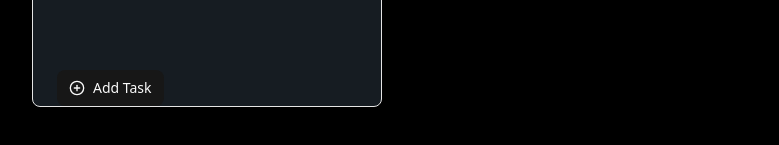
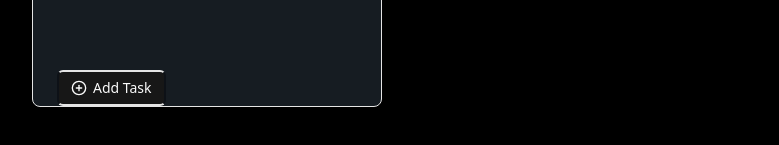
Before and after one commit to PrithiviPM2580/Cardify, a React (Vite) app: page / in a window 1280 px wide. Both pictures are taken after a click on the button "Add Column". Shown: the part 543-688 px from the top of the page, without its empty margins (250-1029 px from the left). Built offline with nearby package versions, Linux system fonts and the light colour scheme.

Commit message:
feat: update column container styles for improved layout and add new task item styles

```diff
--- a/src/index.css
+++ b/src/index.css
@@ -145,7 +145,7 @@
     @apply bg-main-bg text-sm text-white h-15 cursor-grab rounded-md rounded-b-none p-2 font-semibold border-column-bg border-4 flex items-center justify-between;
   }
   .column-container-content {
-    @apply flex grow;
+    @apply flex grow flex-col gap-4 p-2 overflow-x-hidden overflow-y-auto;
   }
   .column-container-number {
     @apply flex justify-center items-center bg-column-bg px-2 py-1 text-sm rounded-full;
@@ -156,4 +156,13 @@
   .column-container-btn:hover {
     background-color: transparent !important;
   }
+  .column-container-input {
+    @apply bg-black focus:border-rose-500 border-2 rounded-sm outline-none px-2;
+  }
+  .column-container-footer-btn {
+    @apply flex gap-1.5 items-center border-2 rounded-sm p-4 border-x-main-bg hover:bg-main-bg hover:text-rose-500 active:bg-black;
+  }
+  .task-item {
+    @apply bg-main-bg p-2.5 h-16 min-h-16 items-center flex text-left rounded-xl hover:ring-2 hover:ring-inset hover:ring-rose-500 cursor-grab relative;
+  }
 }
```
